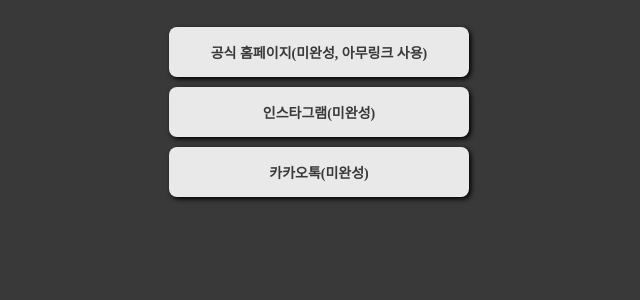
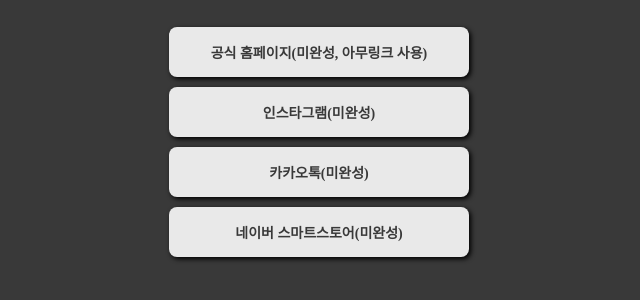
Before and after one commit to SH-Sunny/HEON, a plain HTML site: page index.html in a window 1280 px wide. Shown: the part 222-522 px from the top of the page, without its empty margins (321-961 px from the left). Drawn offline with Linux system fonts and the light colour scheme; a web font is replaced by a local one.

Commit message:
Update index.html

```diff
--- a/index.html
+++ b/index.html
@@ -82,6 +82,7 @@ background-color: #c8c8c8;
         <a target="_blank" href="https://spartacodingclub.kr/">공식 홈페이지(미완성, 아무링크 사용)</a>
         <a target="_blank" href="https://hanghae99.spartacodingclub.kr/">인스타그램(미완성)</a>
         <a target="_blank" href="https://chang.spartacodingclub.kr/">카카오톡(미완성)</a>
+        <a target="_blank" href="https://ddingdong.spartacodingclub.kr/">네이버 스마트스토어(미완성)</a>
     </div>
 </body>
 </html>
```
